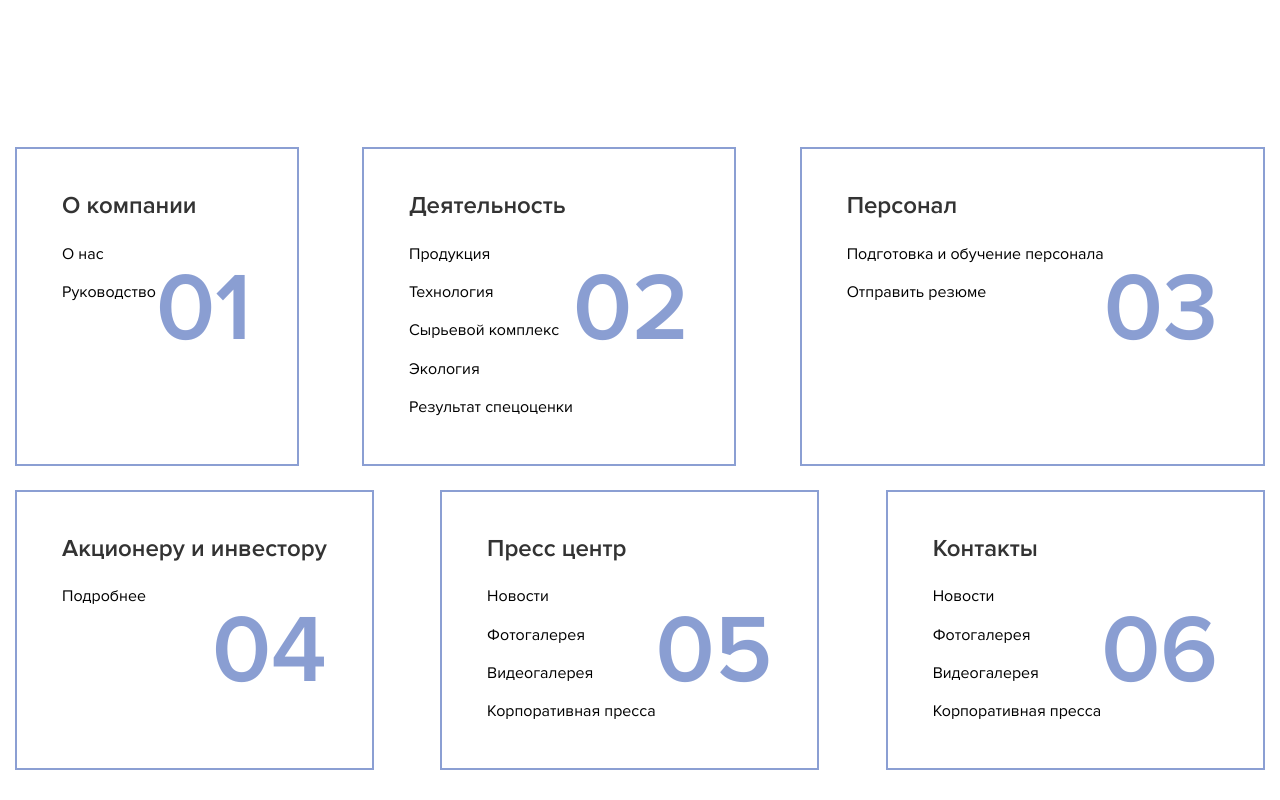
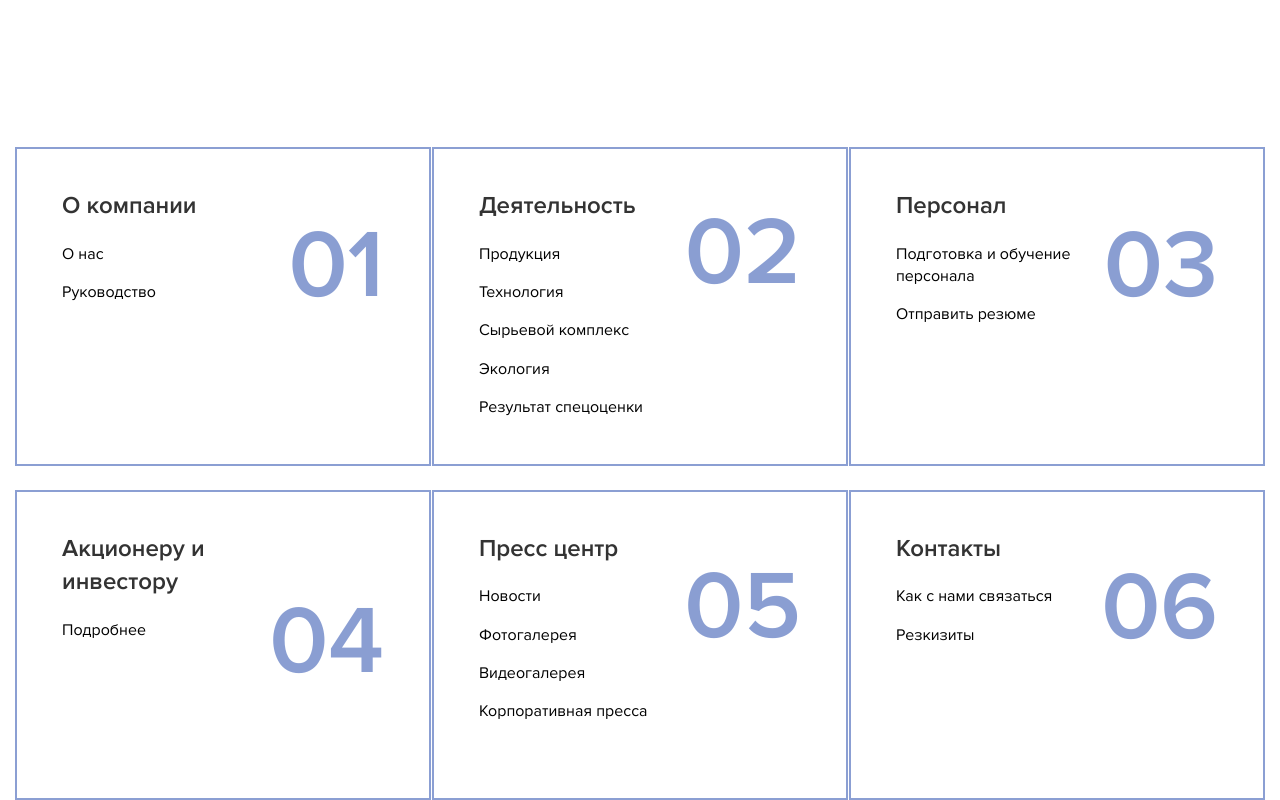
Before and after one commit to MaxWind29/Quintela, a plain HTML site: page index.html in a window 1280 px wide. Shown: the part 803-1603 px from the top of the page. Before the commit the page ends 1573 px from the top, so only its background shows below. Drawn offline with nearby package versions, Linux system fonts and the light colour scheme.

Commit message:
add block about

```diff
--- a/css/style.css
+++ b/css/style.css
@@ -242,16 +242,17 @@ body {
    display: flex;
    justify-content: space-between;
    flex-wrap: wrap;
-   gap: 24px;
+   row-gap: 24px;
 }
 
 .about__wrapper-item {
-   /* max-width: 416px; */
+   width: 416px;
    padding: 40px 45px 45px;
    border: 2px solid rgba(24, 64, 167, 0.5);
 }
 
 .about__item-title {
+   max-width: 208px;
    font-family: var(--font-proxima-bold);
    font-weight: 700;
    font-size: 24px;
@@ -263,11 +264,14 @@ body {
 .about__item-content {
    display: flex;
    justify-content: space-between;
-   /* column-gap: 133px; */
 }
 
 .about__content-item:not(:last-child) {
    padding-bottom: 16px;
+}
+
+.about__content-item{
+   max-width: 175px;
 }
 
 .about__content-numb{
@@ -277,4 +281,5 @@ body {
    line-height: 140%;
    color: var(--bg-color);
    opacity: 0.5;
+   transform: translateY(-32%);
 }
--- a/index.html
+++ b/index.html
@@ -176,16 +176,10 @@
 						<div class="about__item-content">
 							<ul class="about__content-list">
 								<li class="about__content-item">
-									<a class="about__content-link" href="#">Новости</a>
+									<a class="about__content-link" href="#">Как с нами связаться</a>
 								</li>
 								<li class="about__content-item">
-									<a class="about__content-link" href="#">Фотогалерея</a>
-								</li>
-								<li class="about__content-item">
-									<a class="about__content-link" href="#">Видеогалерея</a>
-								</li>
-								<li class="about__content-item">
-									<a class="about__content-link" href="#">Корпоративная пресса</a>
+									<a class="about__content-link" href="#">Резкизиты</a>
 								</li>
 							</ul>
 							<span class="about__content-numb">06</span>
```
